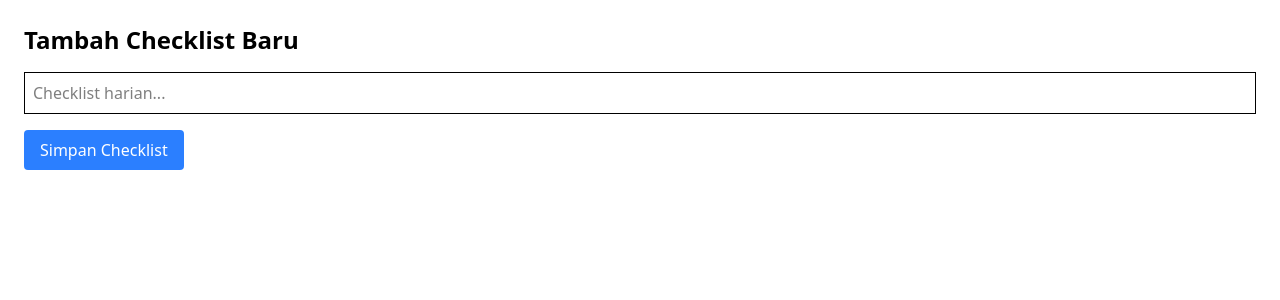
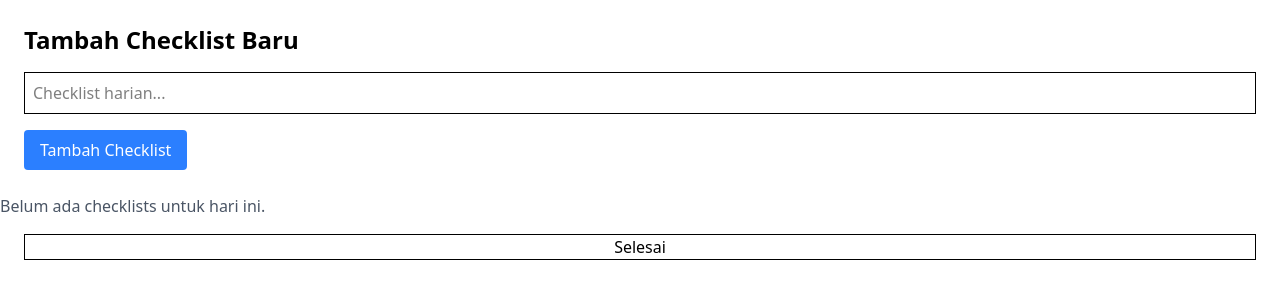
Before and after one commit to anangyoga/yaydone, a Vue app: page /create in a window 1280 px wide. Shown: the top 300 px of the page. Built offline with nearby package versions, Linux system fonts and the light colour scheme; the HTML template or start-up script is replaced by a standard one.

Commit message:
feat: display checklist on /create page & delete functionality

```diff
--- a/src/pages/CreateList.vue
+++ b/src/pages/CreateList.vue
@@ -1,15 +1,37 @@
 <script setup lang="ts">
 import { ref } from "vue";
 import { useRouter } from "vue-router";
-import { addChecklist } from "@/service/checklist";
+import {
+  addChecklist,
+  getChecklist,
+  deleteChecklist,
+} from "@/service/checklist";
+
+interface Lists {
+  id: number;
+  name: string;
+  isDone: boolean;
+}
 
 const router = useRouter();
 const taskName = ref("");
+const lists = ref<Lists[]>(getChecklist());
 
 const handleCreate = () => {
   if (!taskName.value.trim()) return;
 
-  addChecklist(taskName.value);
+  const updatedData = addChecklist(taskName.value);
+  lists.value = updatedData;
+
+  taskName.value = "";
+};
+
+const handleDelete = (id: number) => {
+  const remainingData = deleteChecklist(id);
+  lists.value = remainingData;
+};
+
+const toDashboard = () => {
   router.push("/");
 };
 </script>
@@ -28,7 +50,31 @@ const handleCreate = () => {
       @click="handleCreate"
       class="bg-blue-500 text-white px-4 py-2 rounded"
     >
-      Simpan Checklist
+      Tambah Checklist
+    </button>
+  </div>
+  <div v-if="lists.length" class="px-6">
+    <div v-for="list in lists" :key="list.id">
+      <div class="flex mb-2 items-center justify-between">
+        <p>{{ list.name }}</p>
+        <button
+          @click="handleDelete(list.id)"
+          class="border rounded-md border-red-400 px-1.5 text-red-400"
+        >
+          Hapus
+        </button>
+      </div>
+    </div>
+  </div>
+  <div v-else>
+    <p class="text-gray-600 mb-4">Belum ada checklists untuk hari ini.</p>
+  </div>
+  <div class="px-6">
+    <button
+      @click="toDashboard"
+      class="border border-black px-4 w-full cursor-pointer"
+    >
+      Selesai
     </button>
   </div>
 </template>
--- a/src/service/checklist.ts
+++ b/src/service/checklist.ts
@@ -62,6 +62,18 @@ export const addChecklist = (name: string): Lists[] => {
   return checklists;
 };
 
+export const deleteChecklist = (id: number): Lists[] => {
+  const allChecklists = getChecklist();
+  const filteredChecklist = allChecklists.filter((item) => item.id !== id);
+
+  localStorage.setItem(
+    STORAGE_KEY_CHECKLIST,
+    JSON.stringify(filteredChecklist)
+  );
+  saveLists(filteredChecklist);
+  return filteredChecklist;
+};
+
 export const saveLists = (lists: Lists[]) => {
   localStorage.setItem(STORAGE_KEY_CHECKLIST, JSON.stringify(lists));
 };
```
